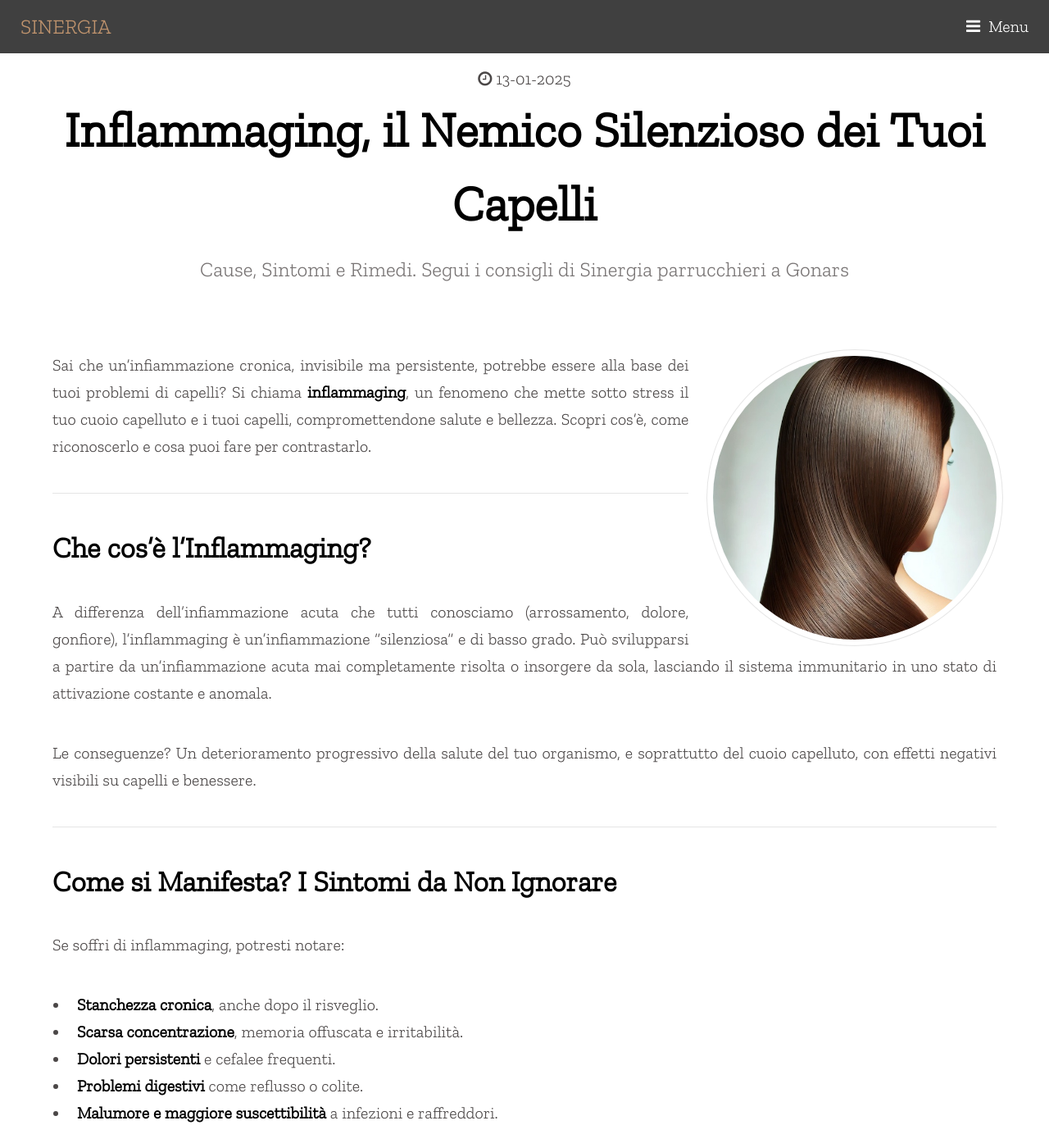
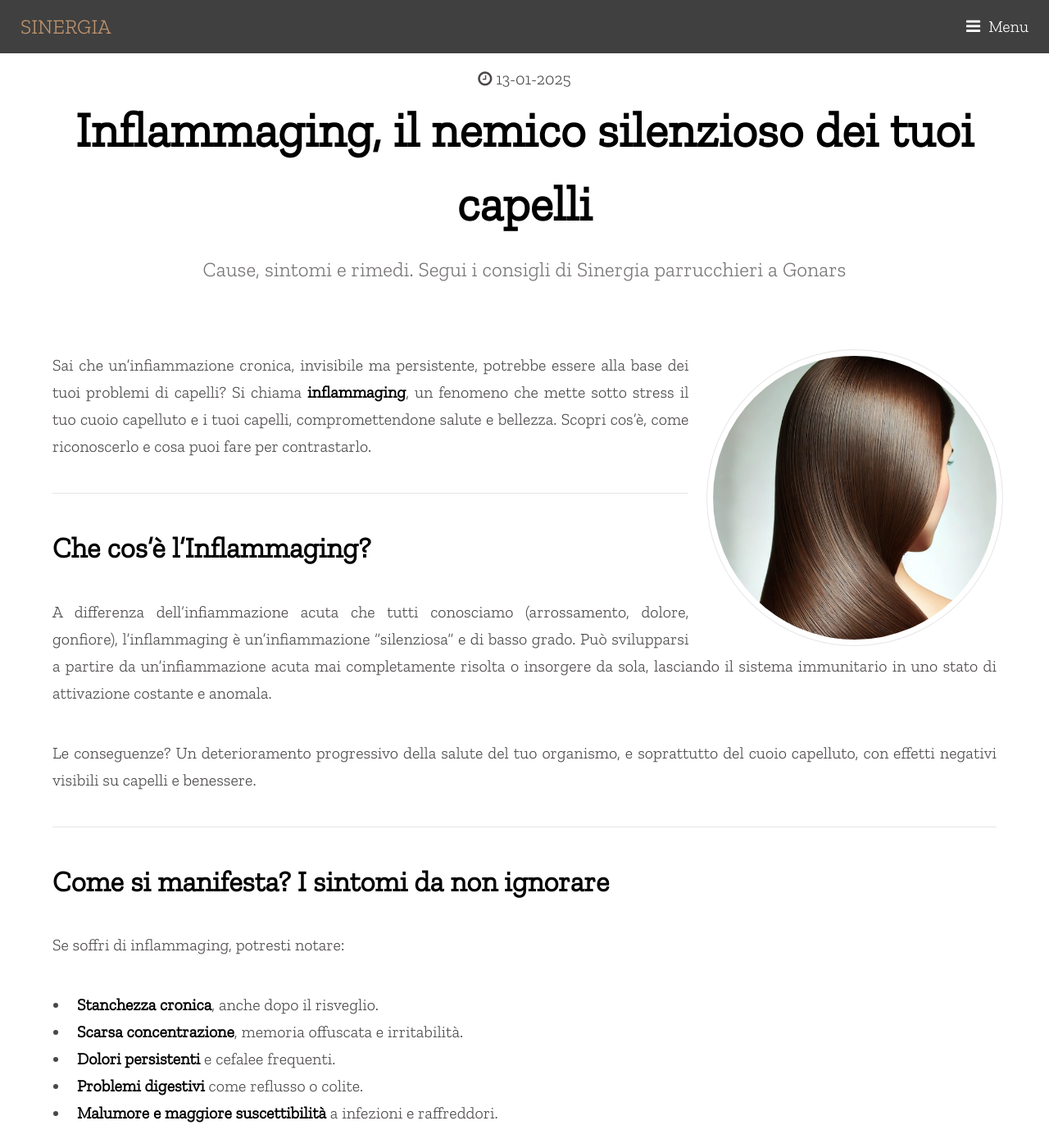
Before and after one commit to nardy70/sinergiaweb, a Jekyll site: the page built from _posts/consigli/2025-01-13-inflammaging.md, in a window 1280 px wide and 1400 px high. Shown: the whole window at 82% size. Built offline with Jekyll 4.4.1, drawn with Linux system fonts in a browser that asks for light colours; comment, search, counter and statistics services are not loaded; a style sheet for code colours, icons or effects is not loaded; some of the changed text lies outside the part shown.

```diff
--- a/_posts/consigli/2025-01-13-inflammaging.md
+++ b/_posts/consigli/2025-01-13-inflammaging.md
@@ -1,7 +1,7 @@
 ---
-title: Inflammaging, il Nemico Silenzioso dei Tuoi Capelli
+title: Inflammaging, il nemico silenzioso dei tuoi capelli
 layout: generico
-tag: Cause, Sintomi e Rimedi. Segui i consigli di Sinergia parrucchieri a Gonars
+tag: Cause, sintomi e rimedi. Segui i consigli di Sinergia parrucchieri a Gonars
 tag2:
 form: si
 sitemap:
@@ -22,7 +22,7 @@ Le conseguenze? Un deterioramento progressivo della salute del tuo organismo, e
 
 ---
 
-### **Come si Manifesta? I Sintomi da Non Ignorare**
+### **Come si manifesta? I sintomi da non ignorare**
 
 Se soffri di inflammaging, potresti notare:
 - **Stanchezza cronica**, anche dopo il risveglio.
@@ -35,7 +35,7 @@ Ma non solo. I tuoi **capelli potrebbero essere il primo campanello d’allarme*
 
 ---
 
-### **Quando l’Inflammaging Colpisce i Tuoi Capelli**
+### **Quando l’Inflammaging colpisce i tuoi capelli**
 
 Il tuo cuoio capelluto potrebbe mostrarti segnali chiari:
 - **Diradamento progressivo** anche in giovane età.
@@ -48,7 +48,7 @@ Se ti riconosci in queste situazioni, il tuo cuoio capelluto potrebbe aver bisog
 
 ---
 
-### **Perché si Verifica l’Inflammaging?**
+### **Perché si verifica l’Inflammaging?**
 
 Lo stress, lo stile di vita e i fattori ambientali sono i principali colpevoli. Ecco le cause più comuni:
 - **Stress cronico** e disturbi del sonno.
@@ -62,7 +62,7 @@ Questo mix di fattori scatena uno stato infiammatorio costante, che danneggia il
 
 ---
 
-### **Come Contrastare l’Inflammaging**
+### **Come contrastare l’Inflammaging**
 
 La buona notizia? Puoi agire fin da subito per proteggere i tuoi capelli. Ecco i passi fondamentali:
 1. **Segui un’alimentazione bilanciata**: riduci gli zuccheri, privilegia carboidrati integrali e proteine nobili.
@@ -75,7 +75,7 @@ Non si tratta solo di migliorare la tua routine, ma di rivoluzionare il tuo appr
 
 ---
 
-### **Scegli il Percorso Giusto per la Salute dei Tuoi Capelli**
+### **Scegli il percorso giusto per la salute dei tuoi capelli**
 
 Nel nostro salone troverai professionisti pronti ad aiutarti con un percorso personalizzato per rigenerare il tuo cuoio capelluto e far rinascere i tuoi capelli. Attraverso diagnosi tricologiche avanzate, trattamenti mirati e i consigli giusti, tornerai a vedere capelli sani, forti e luminosi.
 
```
